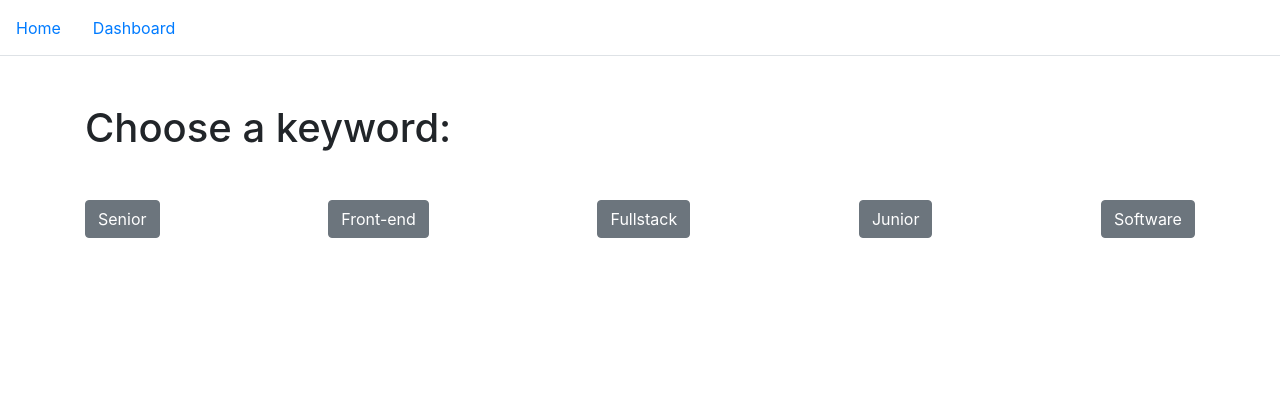
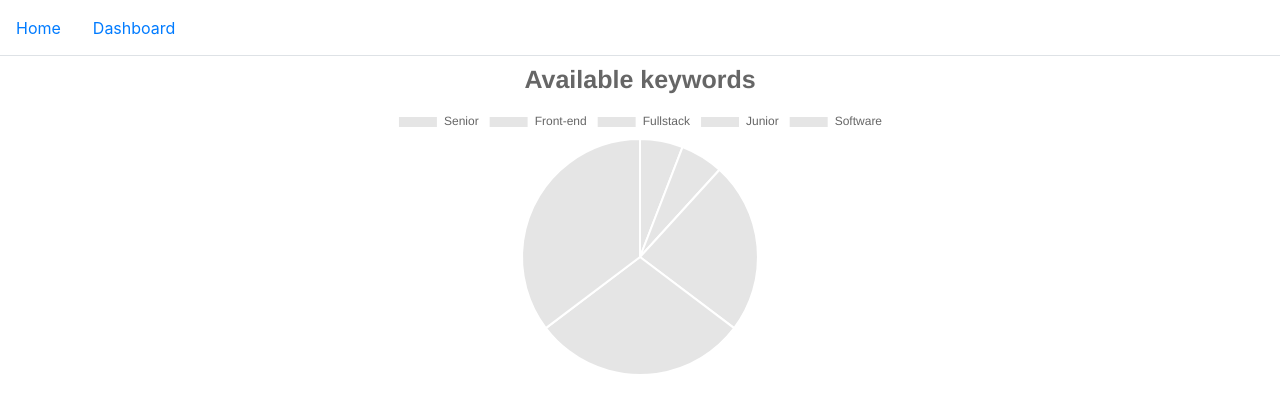
Before and after one commit to osinenkova/sae-pp-webapplication--frontend, a React (Create React App) app: page / in a window 1280 px wide. Shown: the top 412 px of the page. Built offline with nearby package versions, Linux system fonts and the light colour scheme.

Commit message:
Added pie chart

```diff
--- a/package.json
+++ b/package.json
@@ -13,8 +13,10 @@
     "@testing-library/user-event": "^7.1.2",
     "axios": "^0.20.0",
     "bootstrap": "^4.5.3",
+    "chart.js": "^2.9.4",
     "creative-infographics": "^1.0.3",
     "react": "^16.14.0",
+    "react-chartjs-2": "^2.11.1",
     "react-dom": "^16.14.0",
     "react-router-dom": "^5.2.0",
     "react-scripts": "3.4.3",
--- a/src/App.js
+++ b/src/App.js
@@ -72,7 +72,7 @@ export default class App extends Component {
                   <Dashboard favorites={this.state.favorites} jobs={filteredSearch} addFavorite={this.addFavorite} handleSearchFieldChange={this.handleSearchFieldChange} />
                 </Route>
                 <Route exact path="/">
-                  <Home filtered={this.filtered} jobs={this.state.jobs} growValue={this.state.filteredValue} />
+                  <Home />
                 </Route>
                 <Route path="/favorites">
                   <Favorites favorites={this.state.favorites} jobs={this.state.jobs} addFavorite={this.addFavorite} />
--- /dev/null
+++ b/src/Components/Chart.js
@@ -0,0 +1,26 @@
+import React, {Component} from 'react';
+import {Pie} from 'react-chartjs-2';
+
+export default function Chart(props) {
+
+   return (
+       <div className="chart">
+           <Pie
+            data={props.chartData}
+            width={100}
+            height={25}
+            options={{
+                title: {
+                    display: true,
+                    fontSize: 25,
+                    text: 'Available keywords'
+                },
+                legend: {
+                    display: true,
+                    // position: 'right'
+                }
+            }}
+            />
+       </div>
+   )
+}
--- a/src/Components/Pages/Home.js
+++ b/src/Components/Pages/Home.js
@@ -1,19 +1,31 @@
 // LIBRARIES
-import React from "react";
-import { Button } from 'reactstrap';
+import React, { Component } from 'react'
 
-export default function Home(props) {
-    return (
+// COMPONENTS
+import Chart from '../Chart'
 
-        <div className="container mt-5">
-            <h1> Choose a keyword: </h1>
-            <div className="d-flex justify-content-between mt-5">
-                <Button onClick={()=>props.filtered('Senior',  props.jobs)}> Senior </Button>
-                <Button onClick={()=>props.filtered('Front-end',  props.jobs)}> Front-end </Button>
-                <Button onClick={()=>props.filtered('Fullstack',  props.jobs)}> Fullstack </Button>
-                <Button onClick={()=>props.filtered('Junior',  props.jobs)} > Junior </Button>
-                <Button onClick={()=>props.filtered('Software',  props.jobs)}> Software </Button>
+export default class Home extends Component {
+    state = {
+        chartData: {
+
+        labels: ['Senior', 'Front-end', 'Fullstack', 'Junior', 'Software'],
+
+        datasets: [
+            {
+                label: 'Job Listings',
+                data: [
+                    1, 1, 4, 5, 6
+                ]
+            }
+        ]
+    }
+
+    }
+    render() {
+        return (
+            <div>
+                <Chart chartData={this.state.chartData} />
             </div>
-        </div>
-    )
+        )
+    }
 }
```
Also changed, not shown: 1 other file (tests, documents, lock files or other folders).
